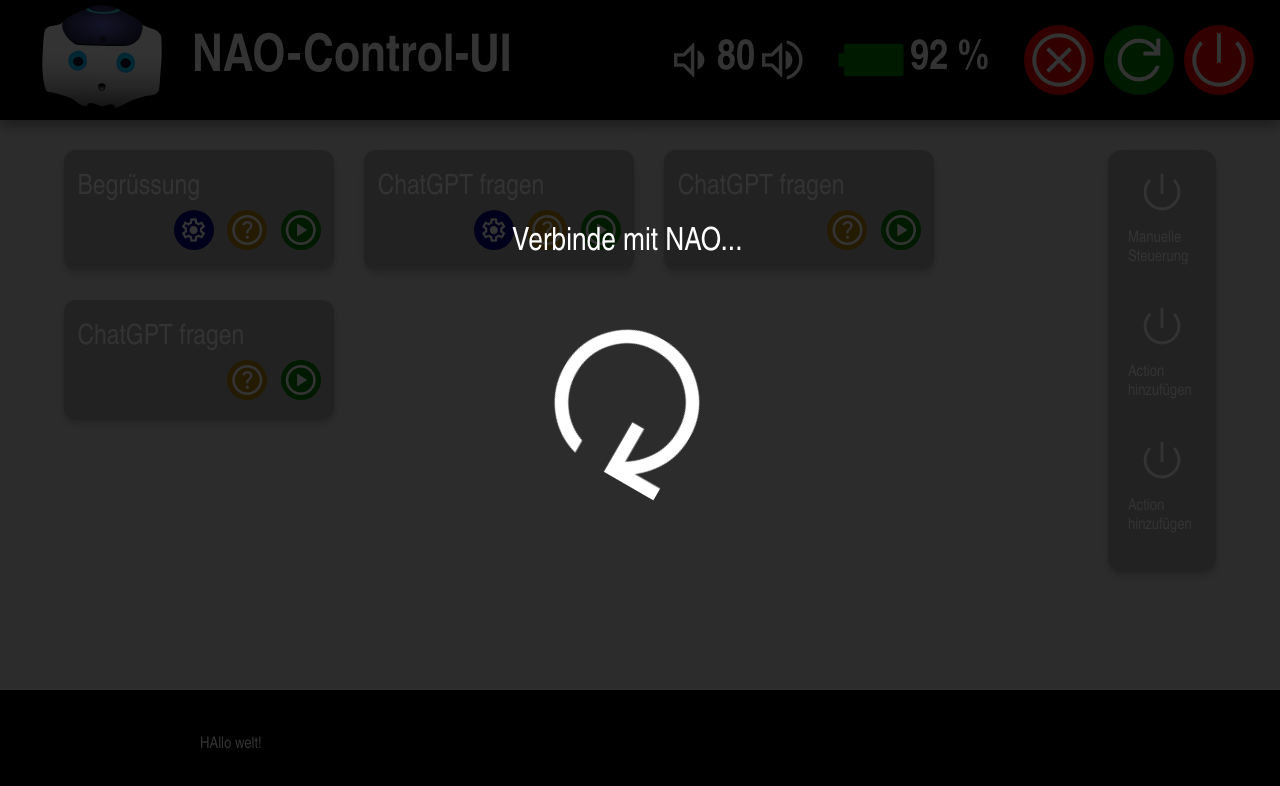
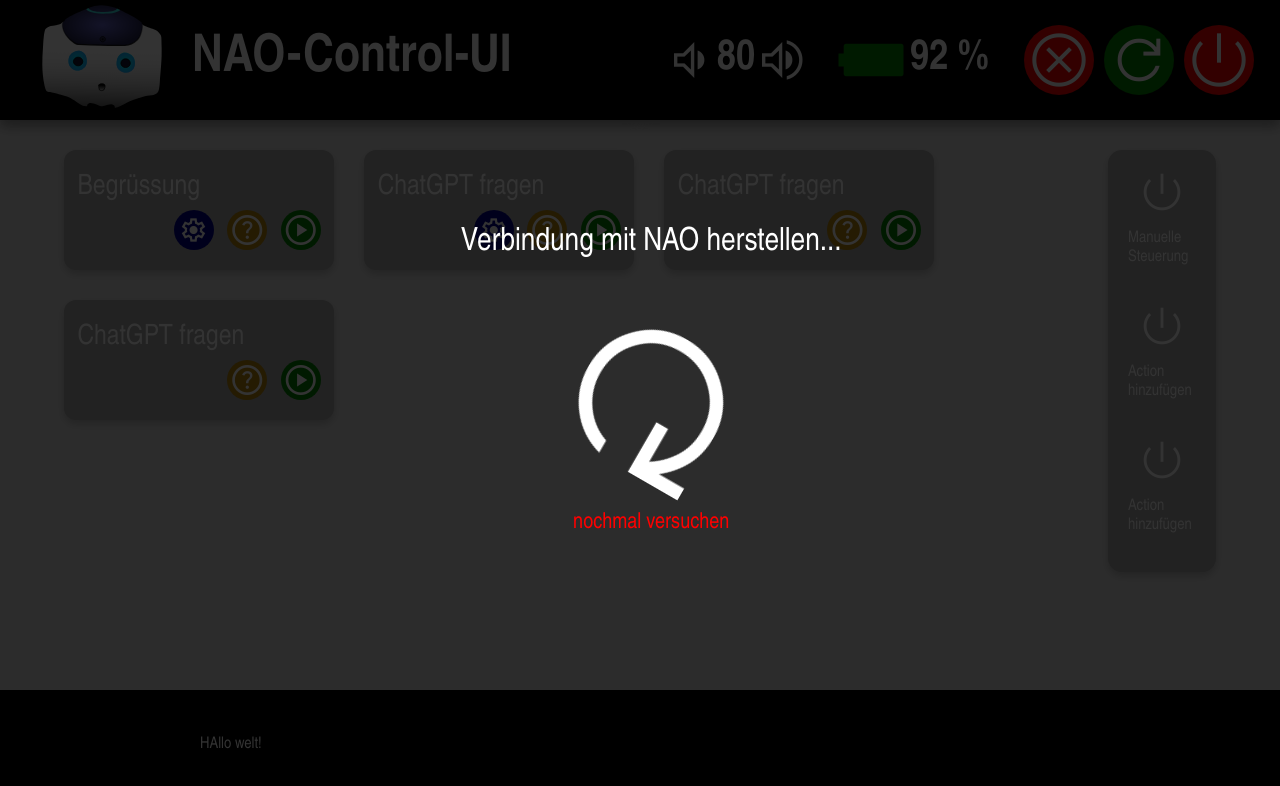
Before and after one commit to Svenniiee90/NAO-Control-UI, an Angular app: page / in a window 1280 px wide. Shown: the top 786 px of the page. Built offline with nearby package versions, Linux system fonts and the light colour scheme.

Commit message:
new features

```diff
--- a/src/app/app.component.html
+++ b/src/app/app.component.html
@@ -11,5 +11,5 @@
   <div class="col-5"></div>
 </div>
 <app-modal-view *ngIf="modalOpen" (closeModal)="closeModal()"></app-modal-view>
-<app-connect-screen *ngIf="!connected"></app-connect-screen>
+<app-connect-screen *ngIf="!connected" (reconnect)="reconnect()"></app-connect-screen>
 <app-footer></app-footer>
--- a/src/app/app.component.ts
+++ b/src/app/app.component.ts
@@ -1,4 +1,4 @@
-import { Component } from '@angular/core';
+import {Component, OnInit} from '@angular/core';
 import { RouterOutlet } from '@angular/router';
 import {NgForOf, NgIf} from "@angular/common";
 import {HeaderComponent} from "./header/header.component";
@@ -7,6 +7,7 @@ import {SideBarComponent} from "./side-bar/side-bar.component";
 import {FooterComponent} from "./footer/footer.component";
 import {ModalViewComponent} from "./modal-view/modal-view.component";
 import {ConnectScreenComponent} from "./connect-screen/connect-screen.component";
+import {interval, take, timeout} from "rxjs";
 
 @Component({
   selector: 'app-root',
@@ -15,12 +16,19 @@ import {ConnectScreenComponent} from "./connect-screen/connect-screen.component"
   templateUrl: './app.component.html',
   styleUrl: './app.component.css'
 })
-export class AppComponent {
+export class AppComponent implements OnInit{
   title = 'NAO-Control-UI';
   editOn = false;
   modalOpen = false;
   connected = false;
+  connectionTimeout = false;
+  ngOnInit(): void {
+    const subscription = interval(500)
+      .pipe()
+      .subscribe(x => console.log('Next: ', x));
+    setTimeout(()=> {subscription.unsubscribe();}, 12350)
 
+  }
   changeEditOn() {
     if(this.editOn) {
       this.editOn = false;
@@ -62,6 +70,7 @@ export class AppComponent {
       col: 2
     }
   ];
+  private numbers: any;
 
 
   closeModal() {
@@ -70,4 +79,11 @@ export class AppComponent {
   openModal() {
     this.modalOpen = true;
   }
+
+  reconnect() {
+    this.connected = true;
+    alert("connected")
+  }
+
+
 }
--- a/src/app/connect-screen/connect-screen.component.css
+++ b/src/app/connect-screen/connect-screen.component.css
@@ -10,7 +10,7 @@
 .loadScreen {
   position: absolute;
   top: 24%;
-  left: 40%;
+  left: 36%;
   display: flex;
   flex-direction: column;
   align-items: center;
@@ -27,6 +27,11 @@
   animation-iteration-count: infinite;
   animation-timing-function: linear;
 }
+.reloadBtn {
+  color: red;
+  font-size: 22px;
+
+}
 @keyframes spinReload {
   from {
     transform:rotate(0deg);
--- a/src/app/connect-screen/connect-screen.component.html
+++ b/src/app/connect-screen/connect-screen.component.html
@@ -1,5 +1,6 @@
 <div class="overlay"></div>
 <div class="loadScreen">
-  <p>Verbinde mit NAO...</p>
+  <p>{{ msg }}</p>
   <span class="material-symbols-outlined reloadIcon">refresh</span>
+  <div (click)="reconnect.emit()" class="reloadBtn">{{ btnTitle }}</div>
 </div>
--- a/src/app/connect-screen/connect-screen.component.ts
+++ b/src/app/connect-screen/connect-screen.component.ts
@@ -1,4 +1,4 @@
-import { Component } from '@angular/core';
+import {Component, EventEmitter, Output} from '@angular/core';
 
 @Component({
   selector: 'app-connect-screen',
@@ -8,5 +8,7 @@ import { Component } from '@angular/core';
   styleUrl: './connect-screen.component.css'
 })
 export class ConnectScreenComponent {
-
+  @Output() reconnect = new EventEmitter<string>();
+  msg = 'Verbindung mit NAO herstellen...'
+  btnTitle = 'nochmal versuchen'
 }
--- a/src/app/header/header.component.css
+++ b/src/app/header/header.component.css
@@ -75,3 +75,18 @@
   font-size: 42px;
   font-weight: bold;
 }
+.batteryLow {
+  animation-name: blinkBattery;
+  animation-duration: 1000ms;
+  animation-iteration-count: infinite;
+  animation-timing-function: linear;
+}
+@keyframes blinkBattery {
+  from {
+    opacity: 0;
+  }
+  to {
+    opacity: 1;
+  }
+
+}
--- a/src/app/header/header.component.html
+++ b/src/app/header/header.component.html
@@ -24,9 +24,10 @@
       <div class="col-5"></div>
       <div class="col-25">
         <div class="row">
-          <span *ngIf="false" class="material-symbols-outlined batterySymbol batterySymbol-000" style="color: red;">battery_horiz_000</span>
-          <span *ngIf="false" class="material-symbols-outlined batterySymbol batterySymbol-050" style="color: green;">battery_horiz_050</span>
-          <span class="material-symbols-outlined batterySymbol batterySymbol-100" style="color: green;">battery_full_alt</span>
+          <span *ngIf="volume<11" class="material-symbols-outlined batterySymbol batterySymbol-000 batteryLow" style="color: red; ">battery_horiz_000</span>
+          <span *ngIf="volume<26&&volume>10" class="material-symbols-outlined batterySymbol batterySymbol-000" style="color: red;">battery_horiz_000</span>
+          <span *ngIf="volume>25&&volume<51" class="material-symbols-outlined batterySymbol batterySymbol-050" style="color: green;">battery_horiz_050</span>
+          <span *ngIf="volume>50" class="material-symbols-outlined batterySymbol batterySymbol-100" style="color: green;">battery_full_alt</span>
           <div class="batteryTxt">{{ charge }} %</div>
         </div>
       </div>
--- a/src/app/modal-view/modal-view.component.css
+++ b/src/app/modal-view/modal-view.component.css
@@ -20,7 +20,7 @@
   transform-origin: left;
   border: rgb(227, 227, 227) 1px solid;
   background-color: white;
-  border-radius: 6px;
+  border-radius: 9px;
   overflow: auto;
   z-index: 2;
   animation-name: showModalAnimation;
@@ -32,8 +32,8 @@
   font-weight: bold;
 }
 .modalContent {
-  font-family: "Arial Narrow";
-  /*font-family: Bahnschrift;*/
+  /*font-family: "Arial Narrow";*/
+  font-family: Bahnschrift;
   padding: 35px;
   display: flex;
   align-items: center;
```
